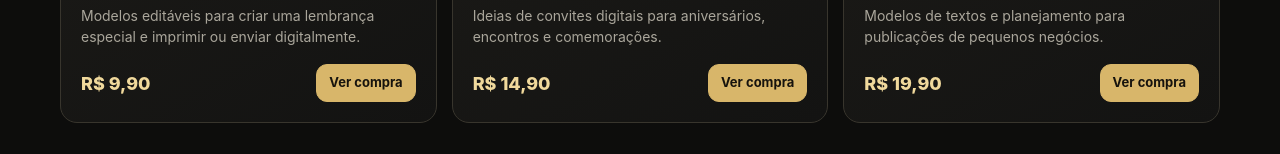
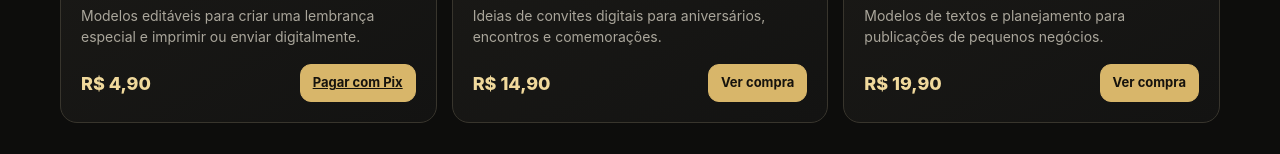
Before and after one commit to josianenaiara72-collab/luna-estudio, a plain HTML site: page index.html in a window 1280 px wide. Shown: the part 1574-1728 px from the top of the page. Drawn offline with Linux system fonts and the light colour scheme.

Commit message:
Update index.html

```diff
--- a/index.html
+++ b/index.html
@@ -85,7 +85,7 @@ footer{border-top:1px solid var(--line);padding:28px 0 40px;color:var(--muted);f
   <section id="loja">
     <div class="section-head"><div><div class="eyebrow">Loja digital</div><h2>Produtos para explorar</h2></div><p>Produtos demonstrativos para a futura loja. Os botões de compra abaixo são simulações, não processam pagamentos.</p></div>
     <div class="grid">
-      <article class="card"><div class="iconbox">♡</div><span class="pill">PRESENTES</span><h3>Kit Cartas de Amor</h3><p>Modelos editáveis para criar uma lembrança especial e imprimir ou enviar digitalmente.</p><div class="foot"><span class="price">R$ 9,90</span><button class="btn small" onclick="demoBuy('Kit Cartas de Amor','R$ 9,90')">Ver compra</button></div></article>
+      <article class="card"><div class="iconbox">♡</div><span class="pill">PRESENTES</span><h3>Kit Cartas de Amor</h3><p>Modelos editáveis para criar uma lembrança especial e imprimir ou enviar digitalmente.</p><div class="foot"><span class="price">R$ 4,90</span><a class="btn small" href="https://mpago.la/2BNSW2e" target="_blank" rel="noopener">Pagar com Pix</a></div></article>
       <article class="card"><div class="iconbox">✧</div><span class="pill">EVENTOS</span><h3>Pack de Convites</h3><p>Ideias de convites digitais para aniversários, encontros e comemorações.</p><div class="foot"><span class="price">R$ 14,90</span><button class="btn small" onclick="demoBuy('Pack de Convites','R$ 14,90')">Ver compra</button></div></article>
       <article class="card"><div class="iconbox">▧</div><span class="pill">NEGÓCIOS</span><h3>Kit Conteúdo para Loja</h3><p>Modelos de textos e planejamento para publicações de pequenos negócios.</p><div class="foot"><span class="price">R$ 19,90</span><button class="btn small" onclick="demoBuy('Kit Conteúdo para Loja','R$ 19,90')">Ver compra</button></div></article>
     </div>
```
